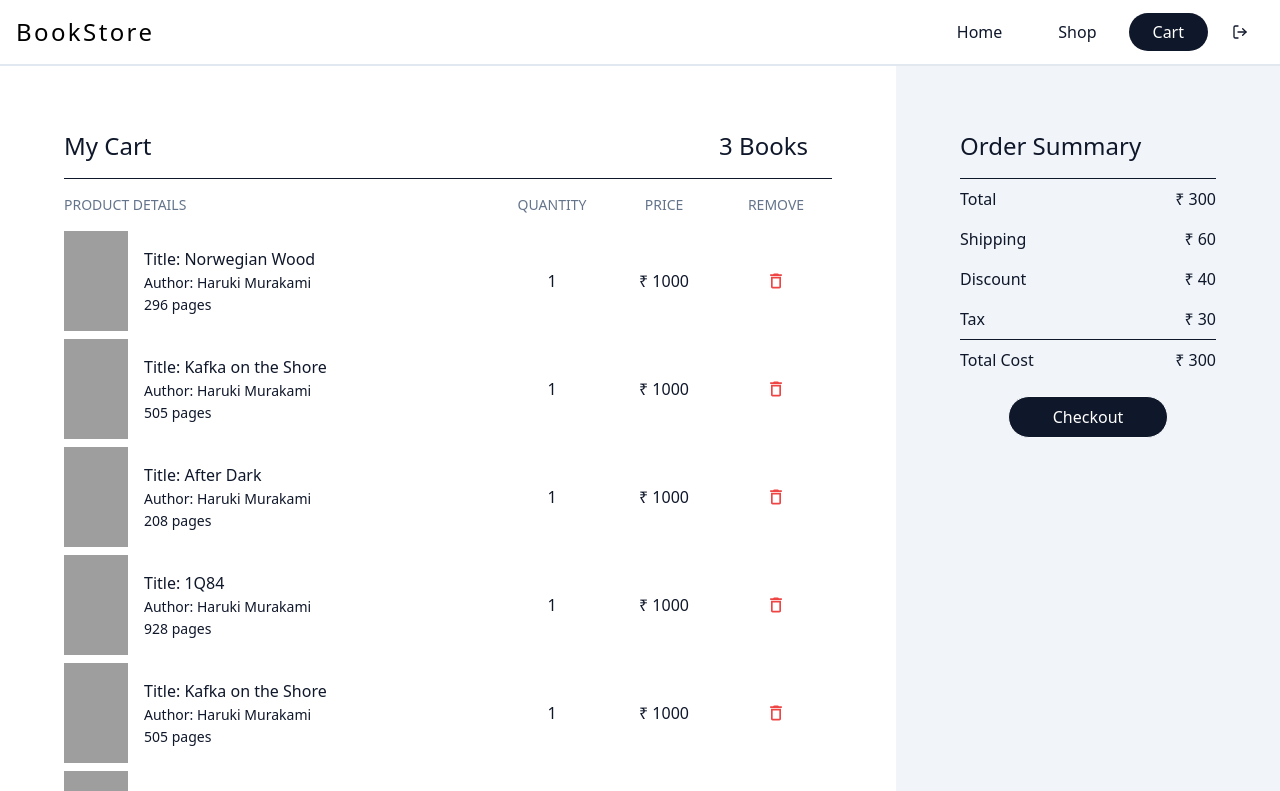
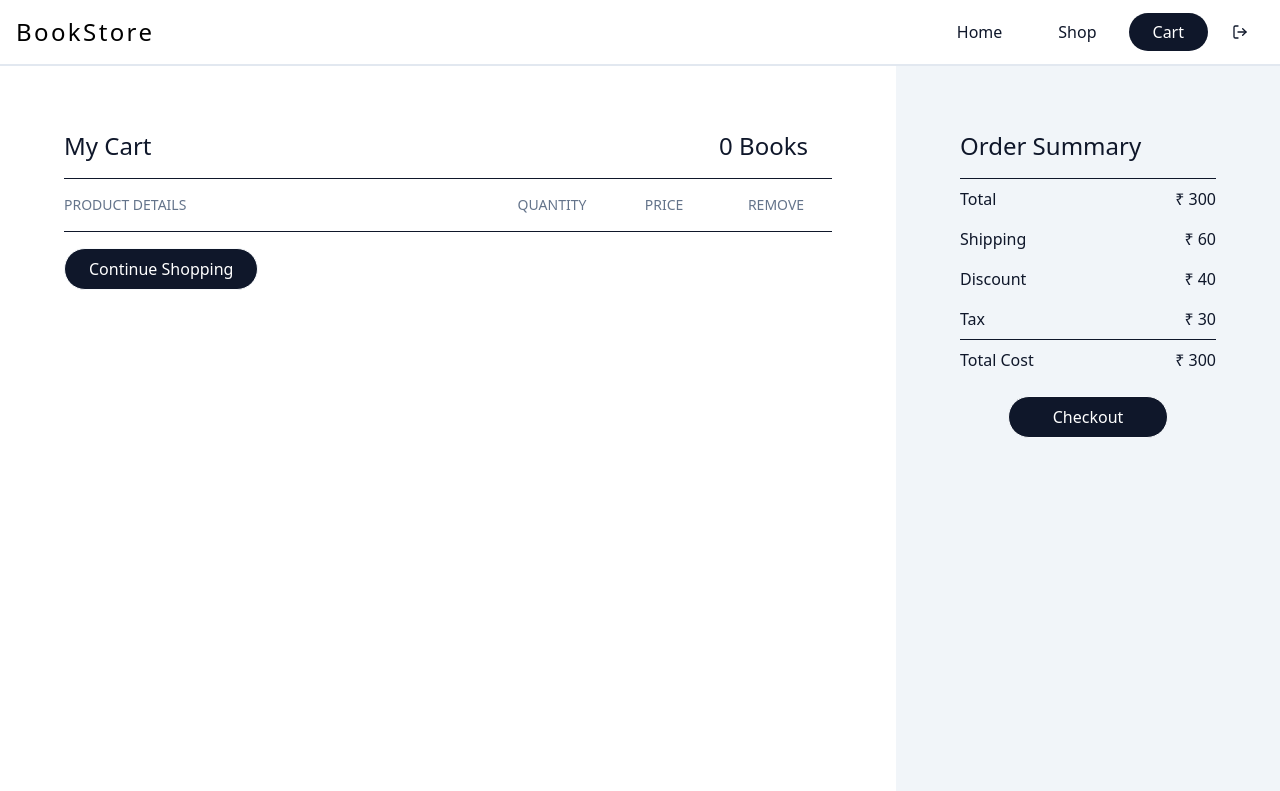
Before and after one commit to codeWithAshith/React-Query---Typescript---Online-Bookstore-Project, a React (Create React App) app: page /cart in a window 1280 px wide. Shown: the top 791 px of the page. Built offline with nearby package versions, Linux system fonts and the light colour scheme; grey boxes are pictures that could not be loaded.

Commit message:
16. Context implementation

```diff
--- a/src/components/cart/Cart.component.tsx
+++ b/src/components/cart/Cart.component.tsx
@@ -3,19 +3,18 @@ import DividerComponent from "../utils/Divider.component";
 import CartListComponent from "../items/CartList.component";
 import ButtonComponent from "../utils/Button.component";
 import { useNavigate } from "react-router";
-import { Book } from "../../interfaces/books";
+import { useAppContext } from "../../context/App.context";
 
-interface Props {
-  cart: Book[];
-}
+const CartComponent = () => {
+  const navigate = useNavigate();
 
-const CartComponent: React.FC<Props> = ({ cart }) => {
-  const navigate = useNavigate();
+  const { cart } = useAppContext();
+
   return (
     <div className="bg-white h-full">
       <div className="flex justify-between text-slate-900 text-2xl mb-4">
         <p>My Cart</p>
-        <p className="px-6">3 Books</p>
+        <p className="px-6">{cart.length} Books</p>
       </div>
       <DividerComponent />
       <div className="my-4">
--- a/src/components/items/BookItem.component.tsx
+++ b/src/components/items/BookItem.component.tsx
@@ -4,6 +4,7 @@ import { Book } from "../../interfaces/books";
 import { MdOutlineAddShoppingCart } from "react-icons/md";
 import { BsInfoCircle, BsHeart } from "react-icons/bs";
 import { useNavigate } from "react-router";
+import { useAppContext } from "../../context/App.context";
 
 interface Props {
   book: Book;
@@ -12,6 +13,7 @@ interface Props {
 const BookItemComponent: React.FC<Props> = ({ book }) => {
   const [isHover, setHover] = useState(false);
   const navigate = useNavigate();
+  const { addToCart } = useAppContext();
 
   return (
     <div
@@ -29,7 +31,14 @@ const BookItemComponent: React.FC<Props> = ({ book }) => {
       </div>
       {isHover && (
         <div className="absolute rounded bg-slate-50 w-48 h-12 translate-y-28 flex p-4 items-center justify-center gap-6">
-          <div className="text-slate-900 text-xl">
+          <div
+            className="text-slate-900 text-xl"
+            onClick={() => {
+              if (!addToCart(book)) {
+                console.log("Book exists");
+              }
+            }}
+          >
             <MdOutlineAddShoppingCart />
           </div>
           <div
--- a/src/components/items/CartItem.component.tsx
+++ b/src/components/items/CartItem.component.tsx
@@ -2,6 +2,7 @@ import { useNavigate } from "react-router";
 import { Book } from "../../interfaces/books";
 
 import { MdOutlineDelete } from "react-icons/md";
+import { useAppContext } from "../../context/App.context";
 
 interface Props {
   book: Book;
@@ -9,6 +10,8 @@ interface Props {
 
 const CartItemComponent: React.FC<Props> = ({ book }) => {
   const navigate = useNavigate();
+
+  const { removeCartItem } = useAppContext();
 
   return (
     <div className="flex text-slate-900 text-md my-2">
@@ -25,7 +28,10 @@ const CartItemComponent: React.FC<Props> = ({ book }) => {
       </div>
       <p className="w-28 flex justify-center self-center">1</p>
       <p className="w-28 flex justify-center self-center">₹ {book.price}</p>
-      <div className="w-28 text-xl text-red-500 self-center flex justify-center hover:cursor-pointer">
+      <div
+        className="w-28 text-xl text-red-500 self-center flex justify-center hover:cursor-pointer"
+        onClick={() => removeCartItem(book)}
+      >
         <MdOutlineDelete />
       </div>
     </div>
--- a/src/components/utils/Navbar.component.tsx
+++ b/src/components/utils/Navbar.component.tsx
@@ -1,9 +1,11 @@
 import { NavLink, useNavigate } from "react-router-dom";
 import { LuLogOut } from "react-icons/lu";
 import { PAGES } from "../../constants";
+import { useAppContext } from "../../context/App.context";
 
 const NavbarComponent = () => {
   const navigate = useNavigate();
+  const { cart } = useAppContext();
 
   return (
     <nav className="bg-white border-b-2 border-slate-200">
@@ -24,7 +26,9 @@ const NavbarComponent = () => {
                   }
                   to={page.path}
                 >
-                  {page.label}
+                  {page.label === "Cart" && cart.length > 0
+                    ? `${page.label} (${cart.length})`
+                    : page.label}
                 </NavLink>
               </li>
             );
--- a/src/context/App.context.tsx
+++ b/src/context/App.context.tsx
@@ -3,7 +3,7 @@ import { Book } from "../interfaces/books";
 
 export type AppContextType = {
   cart: Book[];
-  addToCart: (book: Book) => void;
+  addToCart: (book: Book) => boolean;
   removeCartItem: (book: Book) => void;
 };
 
@@ -13,7 +13,11 @@ const AppProvider: React.FC<React.PropsWithChildren> = ({ children }) => {
   const [cart, setCart] = React.useState<Book[]>([]);
 
   const addToCart = (book: Book) => {
-    setCart([...cart, book]);
+    if (!cart.find((c) => c.id === book.id)) {
+      setCart([...cart, book]);
+      return true;
+    }
+    return false;
   };
 
   const removeCartItem = (book: Book) => {
@@ -28,7 +32,7 @@ const AppProvider: React.FC<React.PropsWithChildren> = ({ children }) => {
 };
 
 const useAppContext = () => {
-  return React.useContext(AppContext);
+  return React.useContext(AppContext) as AppContextType;
 };
 
 export { AppProvider, useAppContext };
--- a/src/pages/Cart.page.tsx
+++ b/src/pages/Cart.page.tsx
@@ -1,13 +1,12 @@
 import React from "react";
+import OrderComponent from "../components/cart/Order.component";
 import CartComponent from "../components/cart/Cart.component";
-import OrderComponent from "../components/cart/Order.component";
-import { BOOKS } from "../data/data";
 
 const CartPage = () => {
   return (
     <div className="flex min-h-screen bg-white">
       <div className="flex-1 p-16">
-        <CartComponent cart={BOOKS} />
+        <CartComponent />
       </div>
       <div className="w-96 bg-slate-100  p-16">
         <OrderComponent />
```
